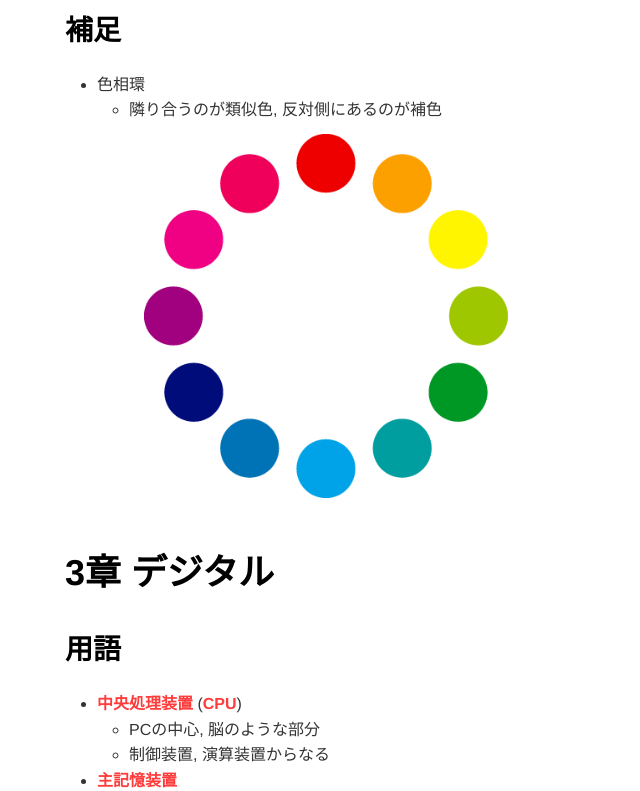
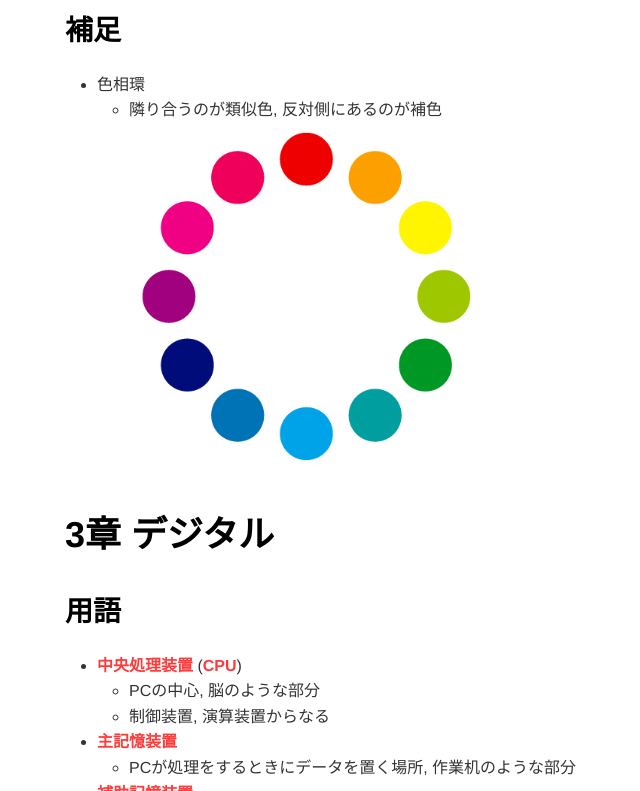
Before and after one commit to Kisaraki2021/OTH-Information-I, a plain HTML site: page docs/s2-middle-printout-orange.html in a window 1280 px wide. Shown: the part 1080-1871 px from the top of the page, without its empty margins (150-790 px from the left). Drawn offline with Linux system fonts and the light colour scheme.

Commit message:
色相環を45%に

```diff
--- a/docs/s2-middle-printout-orange.html
+++ b/docs/s2-middle-printout-orange.html
@@ -934,7 +934,7 @@
                   <li>色相環
                         <ul>
                               <li>隣り合うのが類似色, 反対側にあるのが補色<br>
-                                    <img src="resources/color-wheel.png" alt="色相環" width="50%" height="50%"><br>
+                                    <img src="resources/color-wheel.png" alt="色相環" width="45%" height="45%"><br>
                               </li>
                         </ul>
                   </li>
@@ -1335,13 +1335,6 @@
       </div>
 
 
-
-
-
-
-
-
-
 </body>
 
 </html>
```
